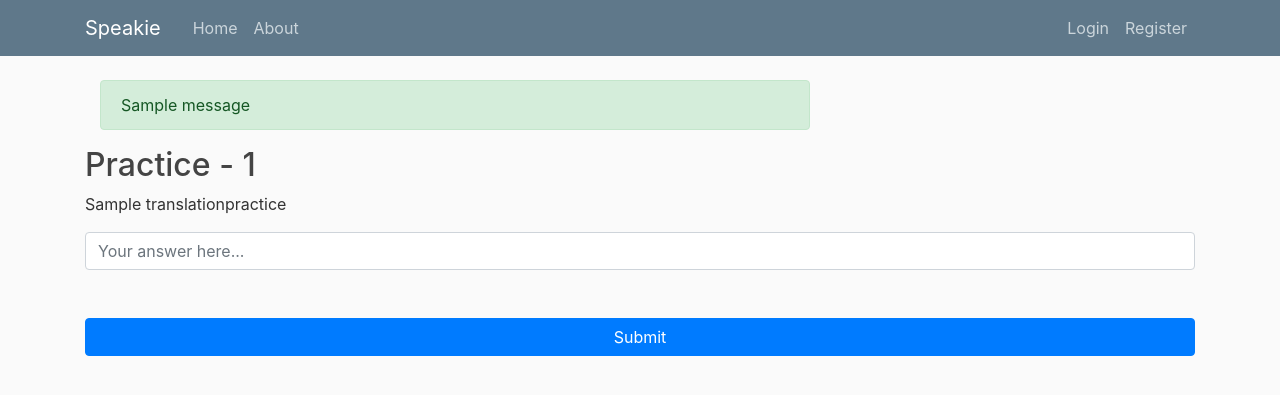
After one commit to furkansimsekli/speakie, a Django app: page /1/1/ in a window 1280 px wide. The commit adds this page. Shown: the top 395 px of the page. Run offline with Django 4.2, Linux system fonts and the light colour scheme; tables that the repository leaves empty hold one stand-in row (values such as "Sample post"); one stand-in notice (Sample message) is shown; some libraries are stand-ins or nearby versions.

Commit message:
courses: implement initial working mechanism for tp

```diff
--- a/courses/templates/courses/home.html
+++ b/courses/templates/courses/home.html
@@ -3,7 +3,7 @@
     <h2>Available Courses</h2>
     <ul>
         {% for course in courses %}
-            <li>{{ course.name }}</li>
+            <li><a href="{% url 'practice-list' course.id %}">{{ course.name }}</a></li>
         {% endfor %}
     </ul>
 {% endblock content %}
--- /dev/null
+++ b/courses/templates/courses/translation_practice.html
@@ -0,0 +1,19 @@
+{% extends "users/base.html" %}
+{% block content %}
+    <h2>Practice - {{ practice.id }}</h2>
+    <p>{{ practice.question }}</p>
+
+    <form action="{% url 'practice' practice.course.id practice.id %}" method="POST">
+        {% csrf_token %}
+
+        <!-- Answer input -->
+        <div class="form-outline mb-4">
+            <input type="text" id="answer" name="answer" class="form-control" placeholder="Your answer here..."/>
+            <label class="form-label" for="answer"></label>
+        </div>
+
+        <!-- Submit button -->
+        <button type="submit" class="btn btn-primary btn-block mb-4">Submit</button>
+
+    </form>
+{% endblock content %}
--- /dev/null
+++ b/courses/urls.py
@@ -0,0 +1,8 @@
+from django.urls import path
+from . import views
+
+urlpatterns = [
+    path('', views.CourseListView.as_view(), name='home'),
+    path('<course_id>/', views.PracticeListView.as_view(), name='practice-list'),
+    path('<course_id>/<practice_id>/', views.PracticeView.as_view(), name='practice')
+]
--- a/courses/views.py
+++ b/courses/views.py
@@ -1,6 +1,7 @@
 from django.shortcuts import render
+from django.contrib import messages
 from django.views import View
-from .models import Course
+from .models import Course, TranslationPractice
 
 
 class CourseListView(View):
@@ -9,3 +10,34 @@ class CourseListView(View):
             'courses': Course.objects.all()
         }
         return render(request, 'courses/home.html', context)
+
+
+class PracticeListView(View):
+    def get(self, request, course_id):
+        context = {
+            'translation_practices': TranslationPractice.objects.filter(course=course_id)
+        }
+        return render(request, 'courses/practice_list.html', context)
+
+
+class PracticeView(View):
+    def get(self, request, course_id, practice_id):
+        practice = TranslationPractice.objects.filter(id=practice_id).first()
+        context = {
+            'practice': practice
+        }
+        return render(request, 'courses/translation_practice.html', context)
+
+    def post(self, request, course_id, practice_id):
+        practice = TranslationPractice.objects.filter(id=practice_id).first()
+
+        context = {
+            'practice': practice
+        }
+
+        if request.POST.get('answer') == practice.answer:
+            messages.success(request, "That's correct! You got X points!")
+        else:
+            messages.warning(request, "Nope, that's not the correct answer! Think harder...")
+
+        return render(request, 'courses/translation_practice.html', context)
--- a/speakie/urls.py
+++ b/speakie/urls.py
@@ -15,12 +15,12 @@ Including another URLconf
     2. Add a URL to urlpatterns:  path('blog/', include('blog.urls'))
 """
 # from django.contrib import admin
-from django.urls import path
+from django.urls import path, include
 from courses.views import CourseListView
 from users.views import RegistrationView, LoginView, LogoutView
 
 urlpatterns = [
-    path('', CourseListView.as_view(), name='home'),
+    path('', include('courses.urls')),
     path('register/', RegistrationView.as_view(), name='register'),
     path('login/', LoginView.as_view(), name='login'),
     path('logout/', LogoutView.as_view(), name='logout')
--- a/users/templates/users/base.html
+++ b/users/templates/users/base.html
@@ -52,6 +52,15 @@
 <main role="main" class="container align-items-center">
     <div class="row align-items-center">
         <div class="col align-items-center">
+            <div class="col-md-8">
+                {% if messages %}
+                    {% for message in messages %}
+                        <div class="alert alert-{{ message.tags }}">
+                            {{ message }}
+                        </div>
+                    {% endfor %}
+                {% endif %}
+            </div>
             {% block content %}{% endblock %}
         </div>
     </div>
```
Also changed, not shown: courses/templates/courses/practice_list.html (added, +9 -0 lines).
